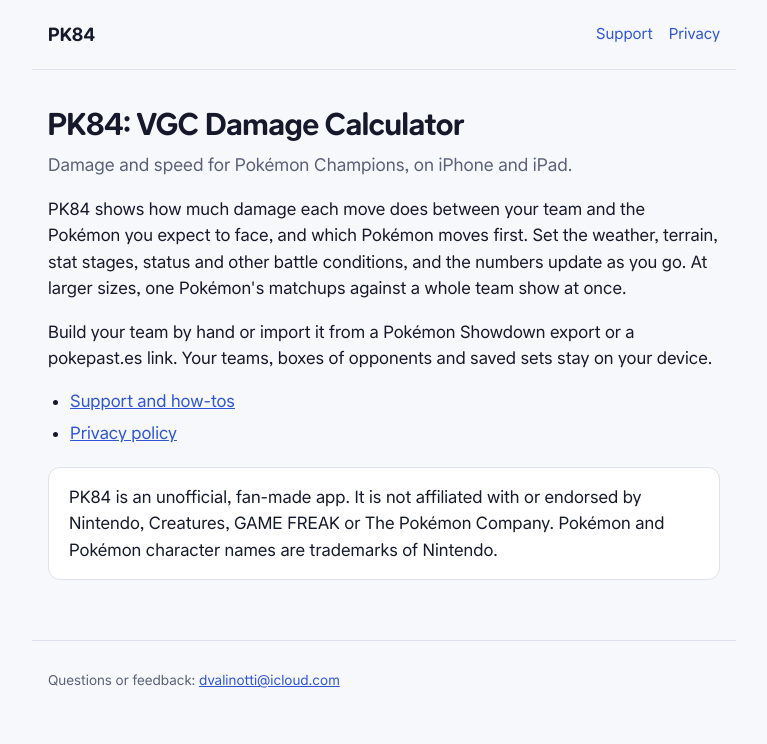
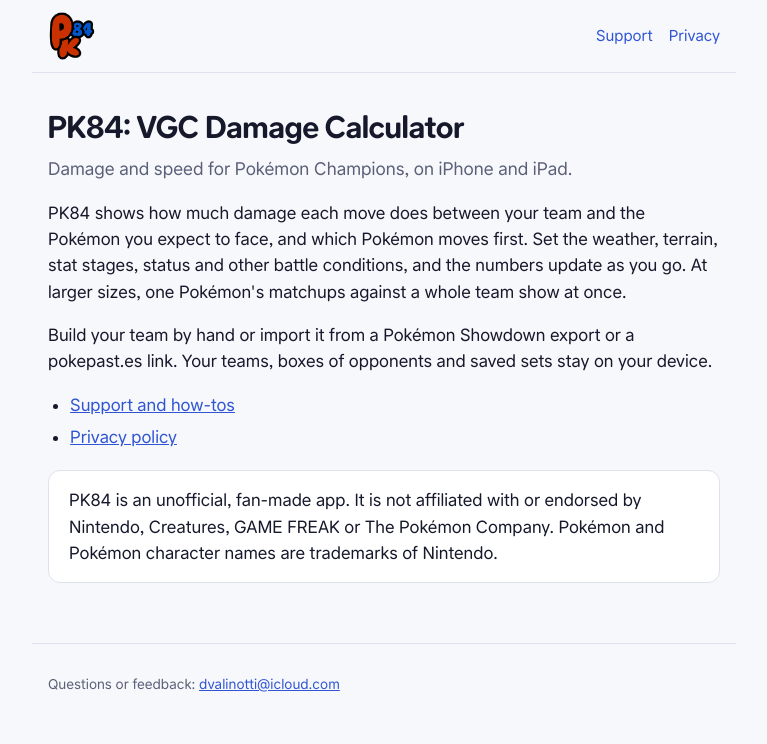
Before and after one commit to dvalinotti/pk84-site, a plain HTML site: page index.html in a window 1280 px wide. Shown: the whole page, without its empty margins (256-1023 px from the left). Drawn offline with Linux system fonts and the light colour scheme.

Commit message:
Use the PK84 launch logo for the header and the favicon
Co-Authored-By: Claude Opus 5.5 <noreply@anthropic.com>

```diff
--- a/index.html
+++ b/index.html
@@ -5,11 +5,19 @@
   <meta name="viewport" content="width=device-width, initial-scale=1">
   <title>PK84: VGC Damage Calculator</title>
   <meta name="description" content="PK84 is a damage and speed calculator for VGC doubles in Pokémon Champions, for iPhone and iPad.">
+  <link rel="icon" type="image/png" sizes="32x32" href="images/favicon-32.png">
+  <link rel="icon" type="image/png" sizes="192x192" href="images/favicon-192.png">
+  <link rel="apple-touch-icon" href="apple-touch-icon.png">
   <link rel="stylesheet" href="style.css">
 </head>
 <body>
   <header>
-    <a class="brand" href="./">PK84</a>
+    <a class="brand" href="./" aria-label="PK84 home">
+      <picture>
+        <source srcset="images/logo-dark.png" media="(prefers-color-scheme: dark)">
+        <img src="images/logo.png" alt="PK84" width="48" height="48">
+      </picture>
+    </a>
     <nav>
       <a href="support.html">Support</a>
       <a href="privacy.html">Privacy</a>
--- a/style.css
+++ b/style.css
@@ -56,17 +56,13 @@ header {
   align-items: center;
   justify-content: space-between;
   gap: 16px;
-  padding-top: 20px;
-  padding-bottom: 20px;
+  padding-top: 12px;
+  padding-bottom: 12px;
   border-bottom: 1px solid var(--border);
 }
 
-header .brand {
-  font-weight: 700;
-  font-size: 1.15rem;
-  color: var(--text);
-  text-decoration: none;
-}
+header .brand { display: block; line-height: 0; }
+header .brand img { display: block; width: 48px; height: 48px; }
 
 nav { display: flex; gap: 16px; font-size: 0.95rem; }
 
```
Also changed, not shown: privacy.html (+9 -1 lines), support.html (+9 -1 lines), apple-touch-icon.png (added), images/favicon-192.png (added), images/favicon-32.png (added), images/logo-dark.png (added), images/logo.png (added).
